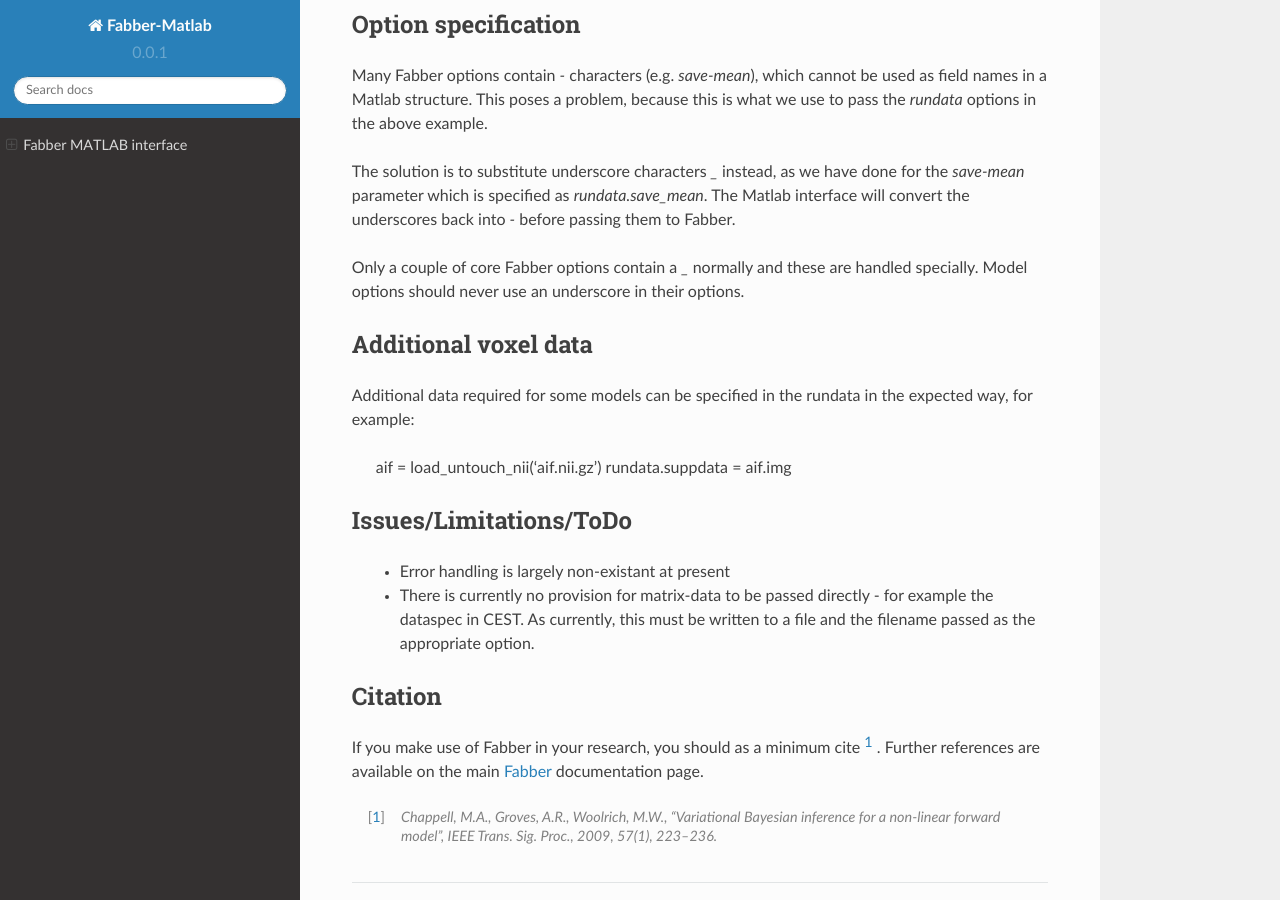
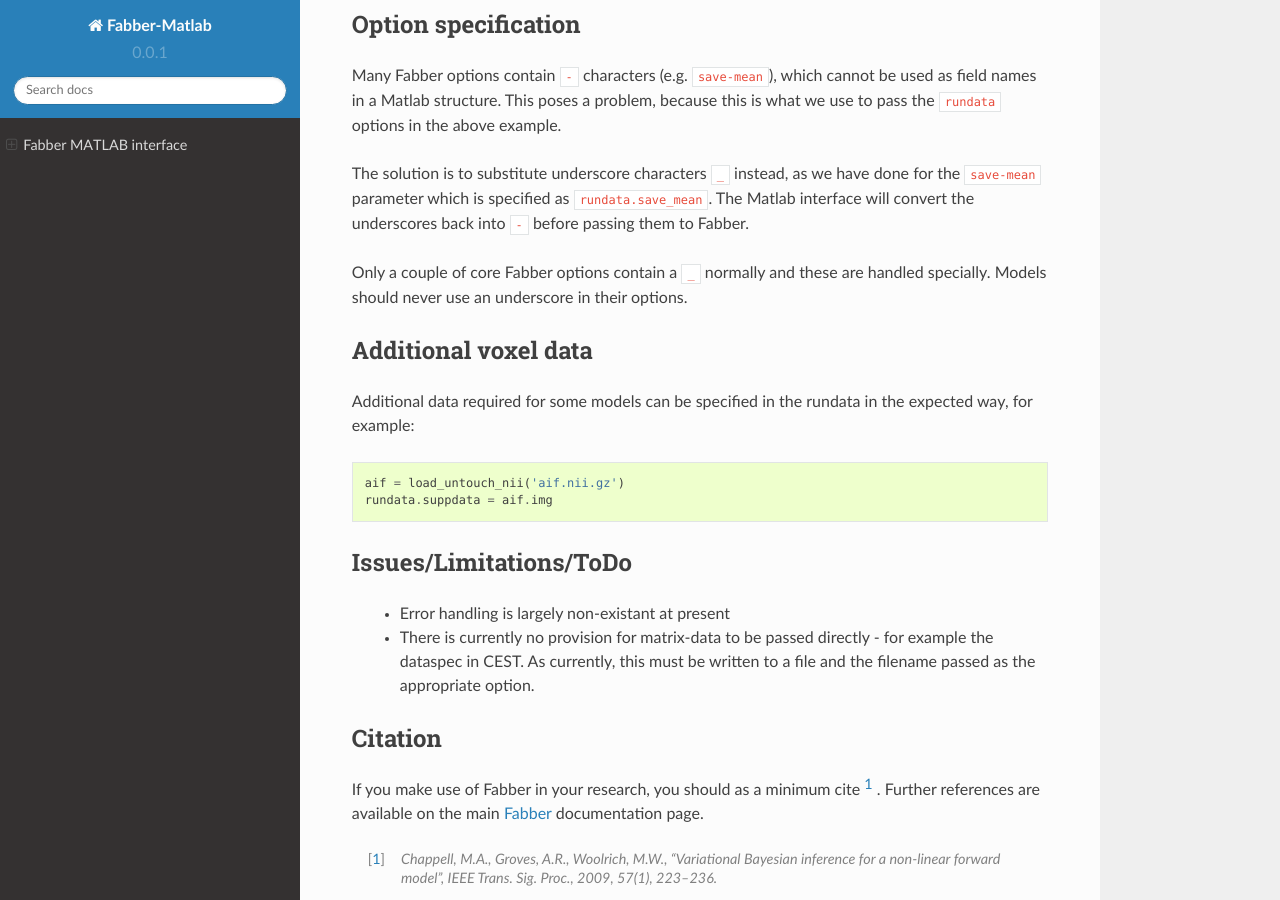
Before and after one commit to ibme-qubic/fabber-matlab, a Sphinx documentation site: the page built from doc/index.rst, in a window 1280 px wide and 900 px high, scrolled down 977 px. Built offline with Sphinx 7.4.7 and the Read the Docs theme 2.0.0, drawn with Linux system fonts in a browser that asks for light colours.

Commit message:
rst fixes

```diff
--- a/doc/index.rst
+++ b/doc/index.rst
@@ -44,22 +44,22 @@
 Option specification
 --------------------
 
-Many Fabber options contain `-` characters (e.g. `save-mean`), which cannot be used as
+Many Fabber options contain ``-`` characters (e.g. ``save-mean``), which cannot be used as
 field names in a Matlab structure. This poses a problem, because this is what we use
-to pass the `rundata` options in the above example.
+to pass the ``rundata`` options in the above example.
 
-The solution is to substitute underscore characters `_` instead, as we have done
-for the `save-mean` parameter which is specified as `rundata.save_mean`. The Matlab interface
-will convert the underscores back into `-` before passing them to Fabber.
+The solution is to substitute underscore characters ``_`` instead, as we have done
+for the ``save-mean`` parameter which is specified as ``rundata.save_mean``. The Matlab interface
+will convert the underscores back into ``-`` before passing them to Fabber.
 
-Only a couple of core Fabber options contain a `_` normally and these are handled specially.
-Model options should never use an underscore in their options.
+Only a couple of core Fabber options contain a ``_`` normally and these are handled specially.
+Models should never use an underscore in their options.
 
 Additional voxel data
 ---------------------
 
 Additional data required for some models can be specified in the rundata in the expected
-way, for example:
+way, for example::
 
     aif = load_untouch_nii('aif.nii.gz')
     rundata.suppdata = aif.img
```
